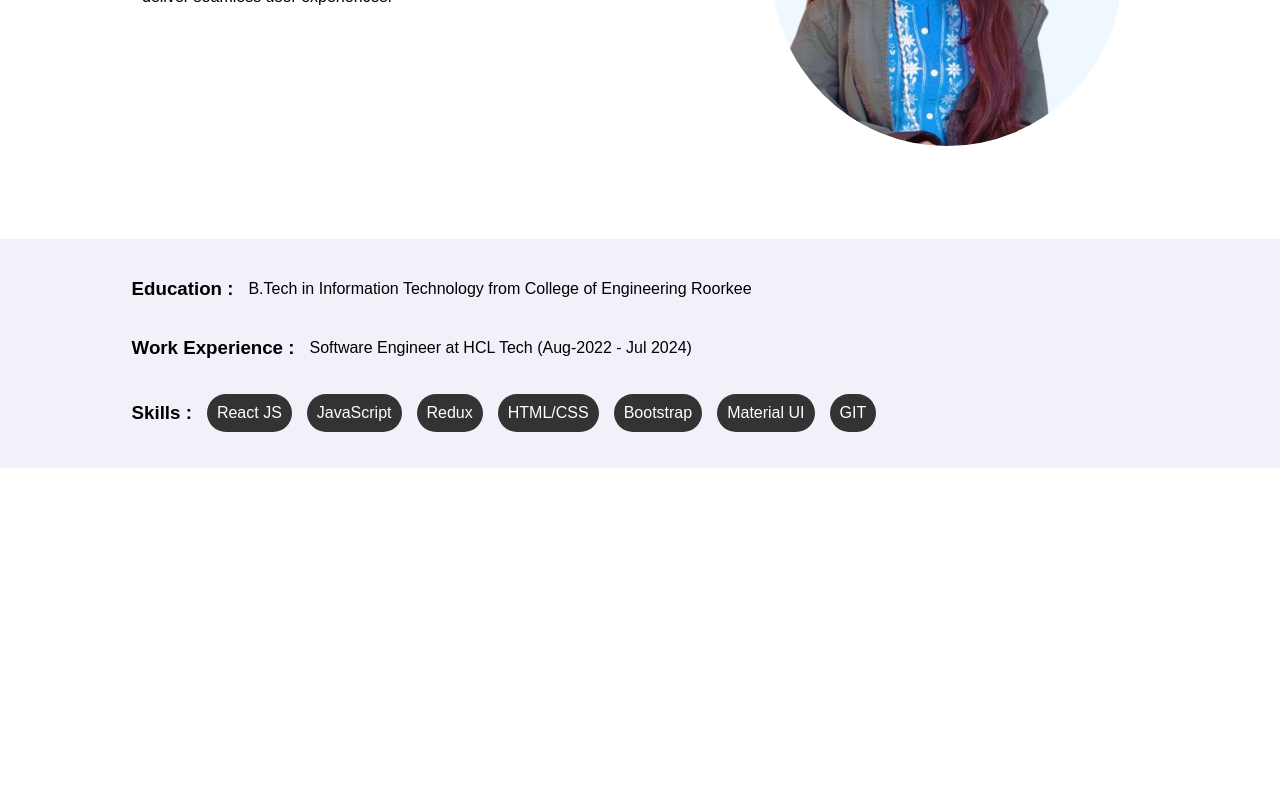
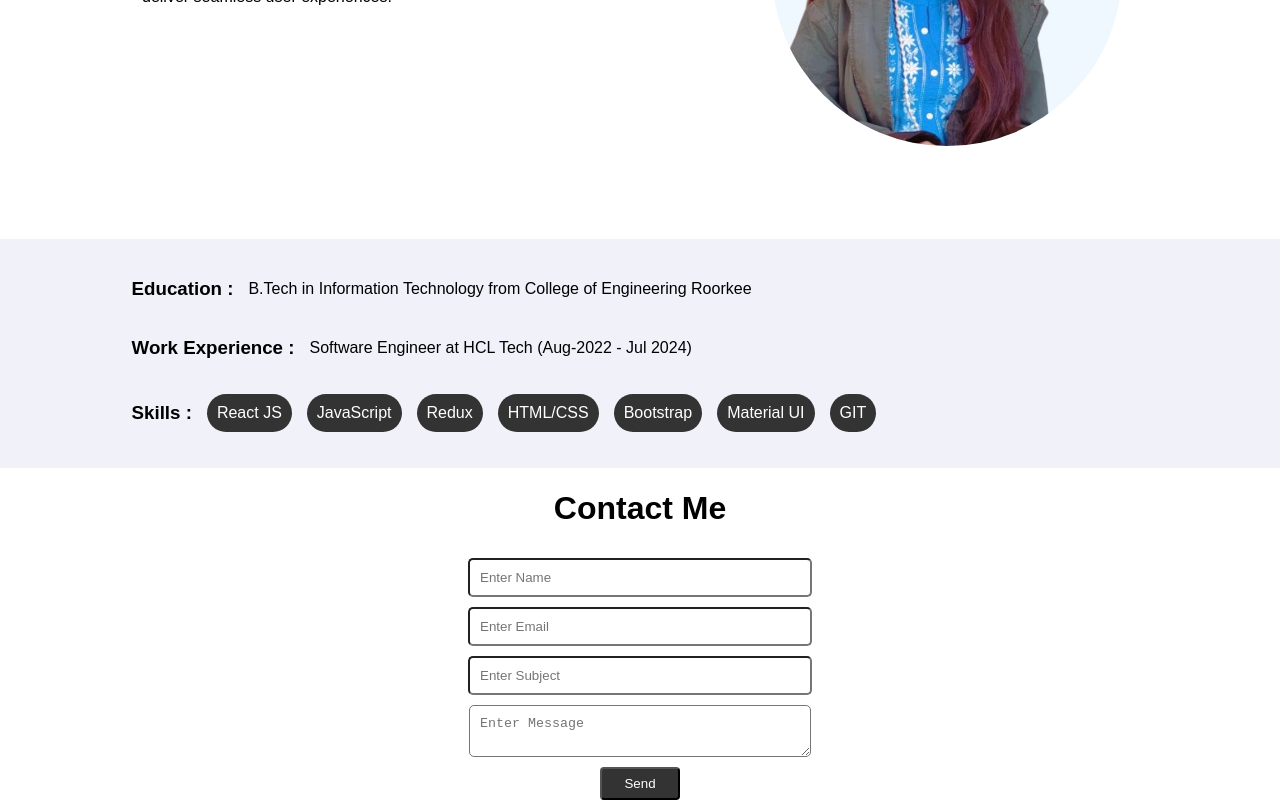
Before and after one commit to prachi397/Personal-Portfolio-Website, a React (Create React App) app: page / in a window 1280 px wide. Shown: the part 348-1148 px from the top of the page. Before the commit the page ends 816 px from the top, so only its background shows below. Built offline with nearby package versions, Linux system fonts and the light colour scheme.

Commit message:
created contact form

```diff
--- /dev/null
+++ b/src/components/contact/Contact.js
@@ -0,0 +1,83 @@
+import React, { useState } from "react";
+import "./contact.css";
+
+const Contact = () => {
+  const [name, setName] = useState("");
+  const [email, setEmail] = useState("");
+  const [subject, setSubject] = useState("");
+  const [message, setMessage] = useState("");
+  const [detailsSend, setDetailsSend] = useState({});
+
+  function handleFormSubmit(e) {
+    e.preventDefault();
+    setDetailsSend({
+        "Name": name,
+        "Email": email,
+        "Subject": subject,
+        "Message": message
+    }
+    );
+    alert('Message sent successfully.');
+    setName('');
+    setEmail('');
+    setMessage('');
+    setSubject('');
+  }
+
+  function handleChange(e) {
+    const {name,value} = e.target;
+    if (name === "name") {
+      setName(value);
+    } else if (name === "email") {
+      setEmail(value);
+    } else if (name === "subject") {
+      setSubject(value);
+    } else if (name === "message") {
+      setMessage(value);
+    }
+  }
+
+  return (
+    <div className="contact-form">
+      <h1>Contact Me</h1>
+      <form className="form-data" onSubmit={handleFormSubmit}>
+        <input
+          type="text"
+          name="name"
+          placeholder="Enter Name"
+          value={name}
+          onChange={handleChange}
+          required
+        />
+        <input
+          type="email"
+          name="email"
+          placeholder="Enter Email"
+          value={email}
+          onChange={handleChange}
+          required
+        />
+        <input
+          type="text"
+          name="subject"
+          placeholder="Enter Subject"
+          value={subject}
+          onChange={handleChange}
+          required
+        />
+        <textarea
+          type="text"
+          name="message"
+          placeholder="Enter Message"
+          value={message}
+          onChange={handleChange}
+          required
+        />
+        <button className="send-btn" type="submit">
+          Send
+        </button>
+      </form>
+    </div>
+  );
+};
+export default Contact;
--- /dev/null
+++ b/src/components/contact/contact.css
@@ -0,0 +1,27 @@
+.contact-form{
+    display: flex;
+    flex-direction: column;
+    align-items: center;
+    justify-content: center;
+    gap: 10px;
+}
+.form-data{
+    display: flex;
+    flex-direction: column;
+    gap:10px;
+    align-items: center;
+    width: 25%;
+}
+.form-data input, textarea{
+    padding: 10px;
+    width: 100%;
+    border-radius: 5px;
+}
+.send-btn{
+    background-color: #333;
+    color: white;
+    padding: 7px;
+    border-radius: 4px;
+    width: 25%;
+    cursor: pointer;
+}
--- a/src/components/home/HomePage.js
+++ b/src/components/home/HomePage.js
@@ -2,6 +2,8 @@ import React from "react";
 import "./homePage.css";
 import myImage from "../../images/myImage.jpeg";
 import About from "../about/About";
+import Projects from "../projects/Projects";
+import Contact from "../contact/Contact";
 
 const HomePage = () => {
   const name = "Prachi Panwar";
@@ -25,6 +27,8 @@ const HomePage = () => {
       </div>
     </div>
     <About/>
+    <Projects/>
+    <Contact/>
     </div>
   );
 };
--- /dev/null
+++ b/src/components/projects/Projects.js
@@ -0,0 +1,9 @@
+import React from "react";
+import './project.css';
+
+const Projects = () =>{
+    return (
+        <div></div>
+    )
+}
+export default Projects;
```
Also changed, not shown: src/components/projects/project.css (added).
